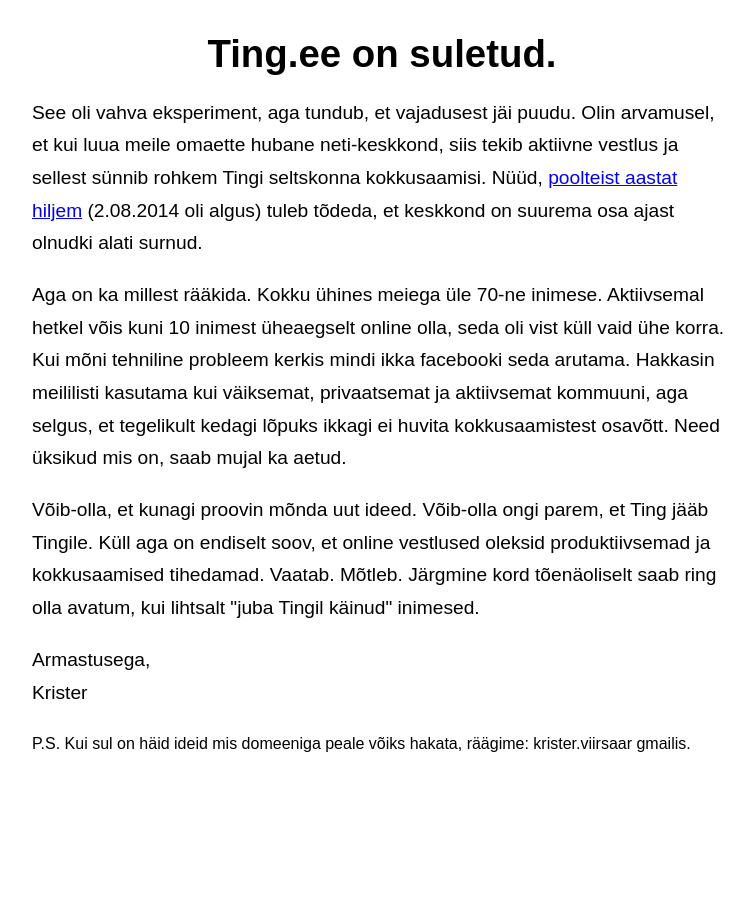
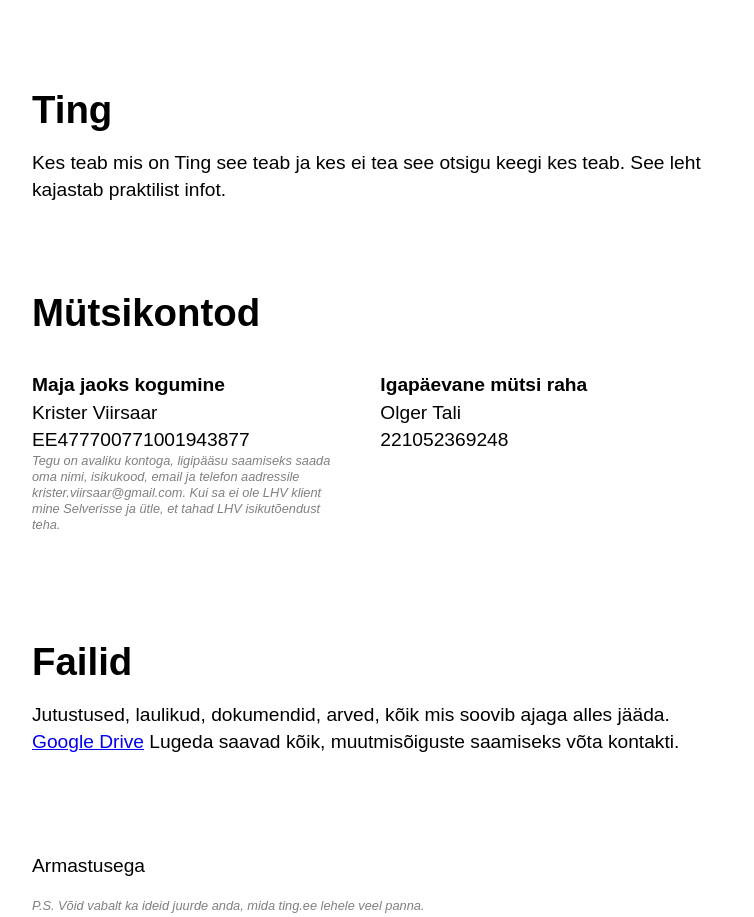
Before and after one commit to KristerV/ting, a plain HTML site: page index.html in a window 1280 px wide. Shown: the whole page, without its empty margins (258-1012 px from the left). Before the commit the page ends 800 px from the top, so only its background shows below. Drawn offline with Linux system fonts and the light colour scheme.

Commit message:
new improved ting.ee

```diff
--- a/index.html
+++ b/index.html
@@ -4,29 +4,61 @@
 	<style>
 		body {
 			font-family: Arial;
-			font-size: 1.2em;
+			font-size: 1.2rem;
+			padding-bottom: 10rem;
 		}
 		.sisu {
 			max-width: 700px;
-			margin: 2em auto;
-			line-height: 1.7em;
+			margin: 2rem auto;
+			line-height: 1.7rem;
+		}
+		.half {
+			width: 49%;
+			display: inline-block;
+			vertical-align: top;
+			padding-right: 2rem;
+			box-sizing: border-box;
+		}
+		.text-hint {
+			font-style: italic;
+			color: rgba(0,0,0,0.5);
+			font-size: 0.8rem;
+			line-height: 1rem;
+		}
+		h1, h2, h3, h4, h5 {
+			margin-top: 6rem;
 		}
 	</style>
 </head>
 <body>
 <div class="sisu">
-	<h1 style="text-align: center">Ting.ee on suletud.</h1>
+	<h1>Ting</h1>
 	<p>
-		See oli vahva eksperiment, aga tundub, et vajadusest jäi puudu. Olin arvamusel, et kui luua meile omaette hubane neti-keskkond, siis tekib aktiivne vestlus ja sellest sünnib rohkem Tingi seltskonna kokkusaamisi. Nüüd, <a target="_blank" href="https://github.com/KristerV/ting/blob/8523eb1327cb7a238bc8554f2fdf3876c2e18404/client/intro.jade">poolteist aastat hiljem</a> (2.08.2014 oli algus) tuleb tõdeda, et keskkond on suurema osa ajast olnudki alati surnud.
+		Kes teab mis on Ting see teab ja kes ei tea see otsigu keegi kes teab. See leht kajastab praktilist infot.
 	</p>
+	<h1>Mütsikontod</h1>
+	<div>
+		<p class="half">
+			<b>Maja jaoks kogumine</b><br/>
+			Krister Viirsaar<br/>
+			EE477700771001943877<br/>
+			<span class="text-hint">Tegu on avaliku kontoga, ligipääsu saamiseks saada oma nimi, isikukood, email ja telefon aadressile krister.viirsaar@gmail.com. Kui sa ei ole LHV klient mine Selverisse ja ütle, et tahad LHV isikutõendust teha.</span>
+		</p>
+		<p class="half">
+			<b>Igapäevane mütsi raha</b><br/>
+			Olger Tali<br/>
+			221052369248<br/>
+		</p>
+	</div>
+	<h1>Failid</h1>
 	<p>
-		Aga on ka millest rääkida. Kokku ühines meiega üle 70-ne inimese. Aktiivsemal hetkel võis kuni 10 inimest üheaegselt online olla, seda oli vist küll vaid ühe korra. Kui mõni tehniline probleem kerkis mindi ikka facebooki seda arutama. Hakkasin meililisti kasutama kui väiksemat, privaatsemat ja aktiivsemat kommuuni, aga selgus, et tegelikult kedagi lõpuks ikkagi ei huvita kokkusaamistest osavõtt. Need üksikud mis on, saab mujal ka aetud.
+		Jutustused, laulikud, dokumendid, arved, kõik mis soovib ajaga alles jääda.
+		<a href="https://drive.google.com/folderview?id=0B7z6gxP0LvZWflhxNzdfbFFYZHU2QTV5YVoyOUdpSU9qNl9IRUFBWUxrVS0weXZ3dTExeHc&amp;usp=sharing" target="_blank">Google Drive</a>
+		Lugeda saavad kõik, muutmisõiguste saamiseks võta kontakti.
 	</p>
+	<h1></h1>
 	<p>
-		Võib-olla, et kunagi proovin mõnda uut ideed. Võib-olla ongi parem, et Ting jääb Tingile. Küll aga on endiselt soov, et online vestlused oleksid produktiivsemad ja kokkusaamised tihedamad. Vaatab. Mõtleb. Järgmine kord tõenäoliselt saab ring olla avatum, kui lihtsalt "juba Tingil käinud" inimesed.
+	Armastusega
 	</p>
-	<p>
-	Armastusega,<br/>Krister
-	</p>
-	<sub>P.S. Kui sul on häid ideid mis domeeniga peale võiks hakata, räägime: krister.viirsaar gmailis.</sub>
+	<p class="text-hint">P.S. Võid vabalt ka ideid juurde anda, mida ting.ee lehele veel panna.</p>
 </div>
```
